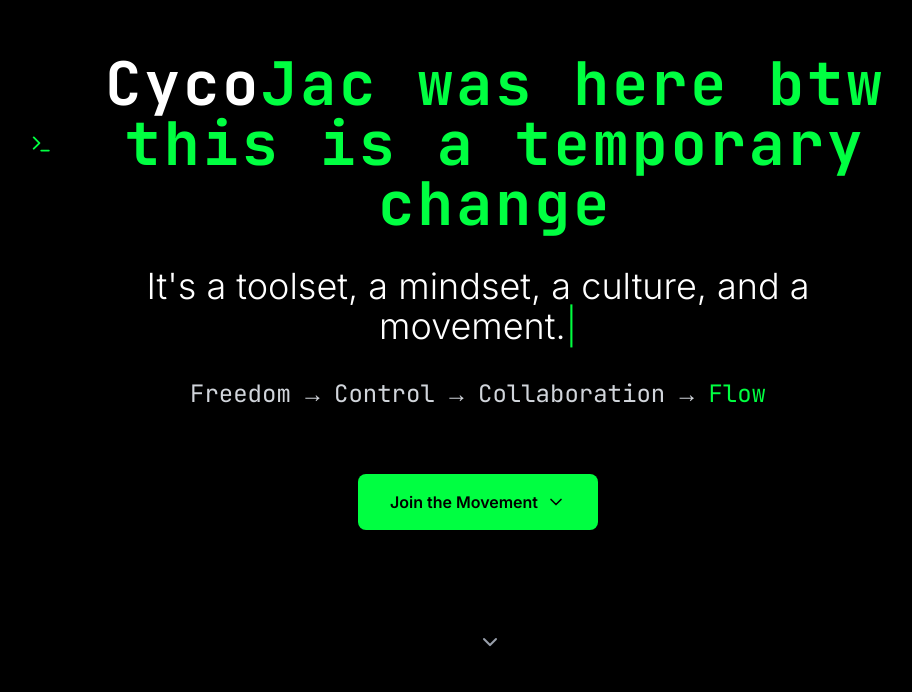
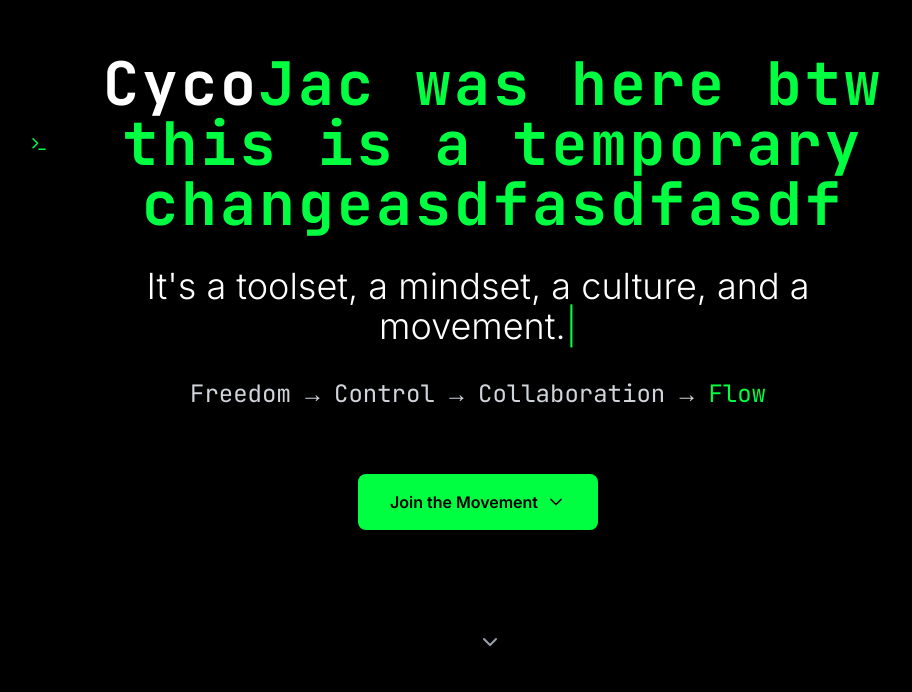
Before and after one commit to JovialOptimist/cycoai, a React (Vite) app: page / in a window 1280 px wide. Shown: the part 108-800 px from the top of the page, without its empty margins (162-1074 px from the left). Built offline with nearby package versions, Linux system fonts and the light colour scheme.

Commit message:
This is a temporary change

```diff
--- a/src/App.tsx
+++ b/src/App.tsx
@@ -51,7 +51,7 @@ function App() {
             <h1 className="text-4xl md:text-6xl font-mono font-bold tracking-wider">
               Cyco
               <span className="text-green-400">
-                Jac was here btw this is a temporary change
+                Jac was here btw this is a temporary changeasdfasdfasdf
               </span>
             </h1>
           </div>
```
